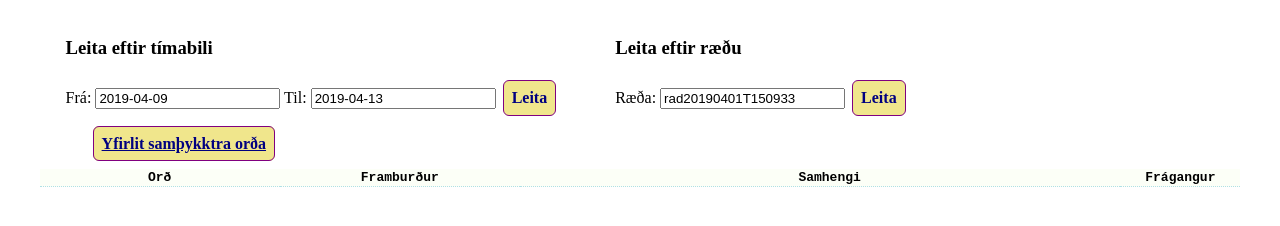
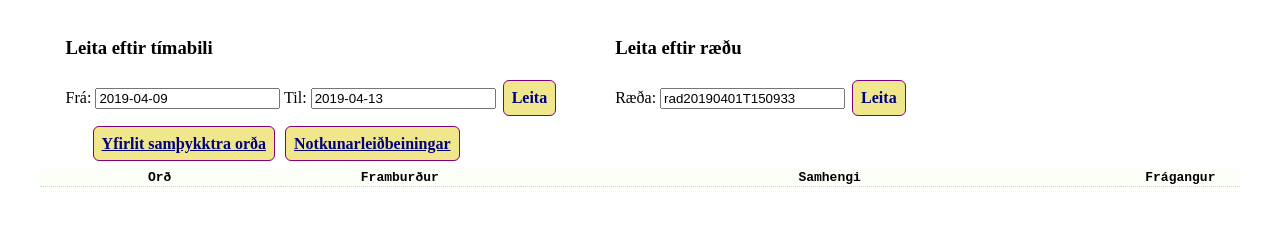
Before and after one commit to judyfong/XML_Editor, a plain HTML site: page www/new_words.html in a window 1280 px wide. Drawn offline with nearby package versions, Linux system fonts and the light colour scheme.

Commit message:
Add a user guide

```diff
--- a/www/new_words.html
+++ b/www/new_words.html
@@ -241,6 +241,7 @@
       </div>
       <div id="confirmed-words-summary-container">
           <a href="http://asr-server.althingi.is/~lirfa/XML_Editor/www/confirmed_words.html" class="save-button" id="confirmed-words-summary-link">Yfirlit samþykktra orða</a>
+<a href="https://asr-server.althingi.is/~lirfa/Lirfa/user-guide.html" class="save-button">Notkunarleiðbeiningar</a>
       </div>
       <div id="content-container">
         <div id="content-main">
```
